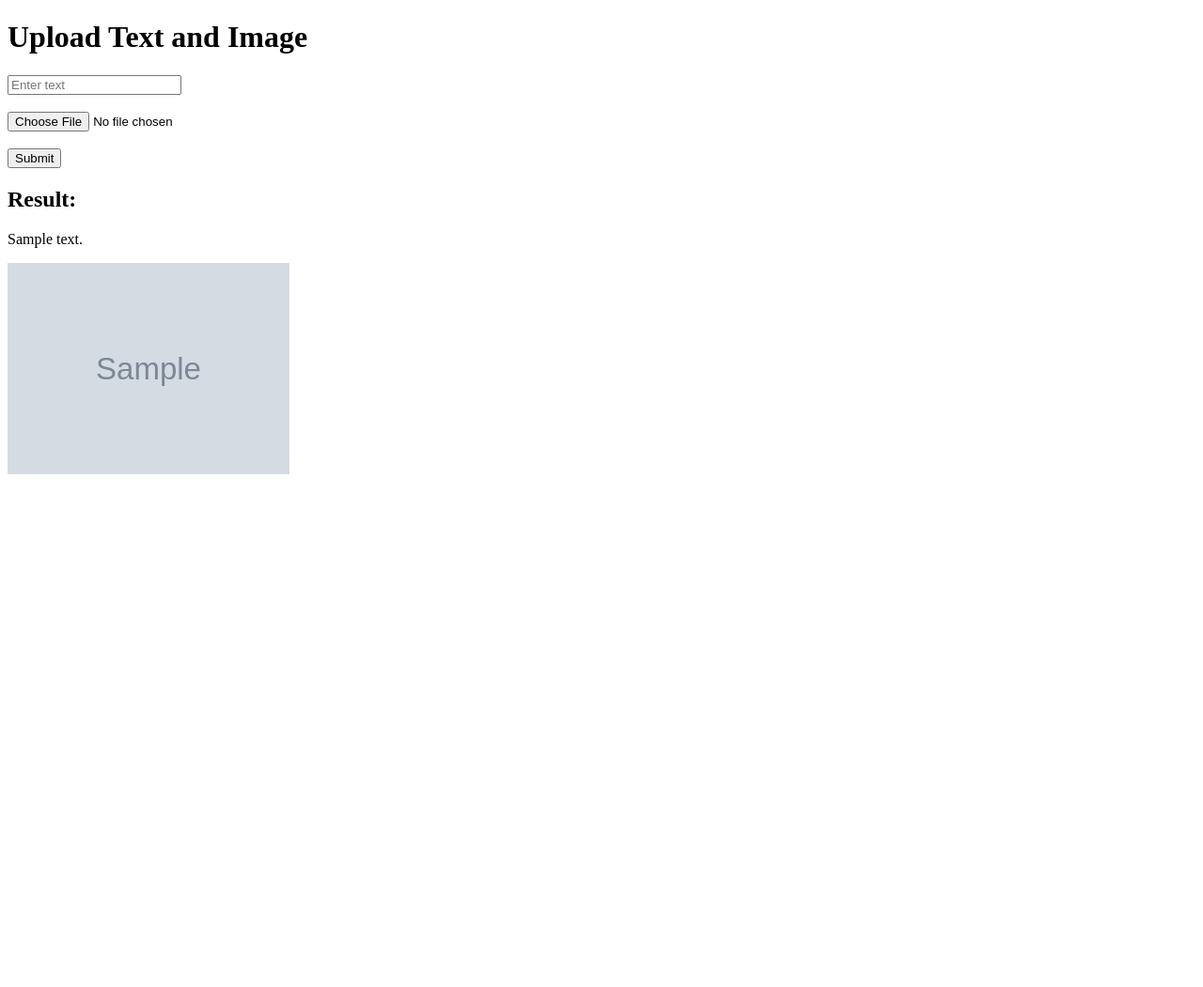
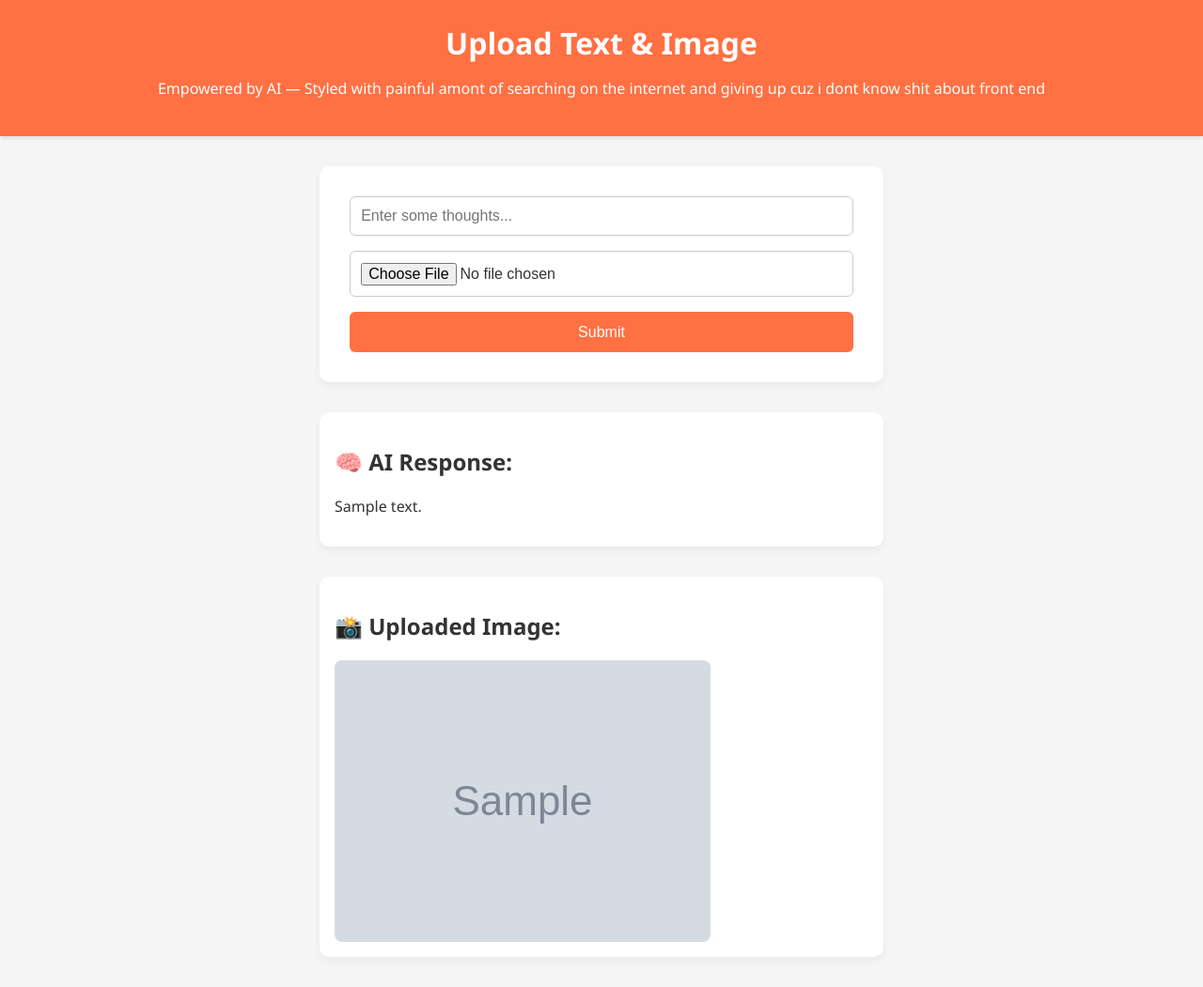
Before and after one commit to Shrawan071/final-SafeBites, a Flask app: template templates/ai.html in a window 1280 px wide. Shown: the whole page at 94% size. Before the commit the page ends 505 px from the top, so only its background shows below. Run offline with Flask 3, Linux system fonts and the light colour scheme; the template is opened without the code that fills it: most values are stand-ins (such as "Sample title", 1, 10 or a date in 2020); grey boxes marked "Sample" are stand-in pictures.

Commit message:
Ai is complete

```diff
--- a/AIshit/genAi.py
+++ b/AIshit/genAi.py
@@ -1,7 +1,7 @@
 from PIL import Image
 from google import genai
 
-key ="ayush"
+key = 'your_key'
 client = genai.Client(api_key=key)
 
 models = ['gemini-2.0-flash-exp','gemini-1.5-flash', 'gemini-2.0-flash', 'gemini-1.0-pro','gemini-1.5-pro']
--- a/main.py
+++ b/main.py
@@ -1,10 +1,11 @@
-from flask import Flask, render_template, request, jsonify, send_from_directory
+from flask import Flask, render_template, request, jsonify, send_from_directory, session, redirect, url_for, session
 from werkzeug.utils import secure_filename
 import sqlite3
 import os
 from AIshit.genAi import ProtocolGenerateContent
 
 app = Flask(__name__)
+app.secret_key = 'something_secure'
 
 # Folder setup
 PERM_UPLOAD_FOLDER = 'uploads'
@@ -60,22 +61,31 @@ def ai():
         if image_file and image_file.filename:
             filename = secure_filename(image_file.filename)
             image_path = os.path.join(app.config['TEMP_UPLOAD_FOLDER'], filename)
-            print(image_path)
             image_file.save(image_path)
             image_url = f"/temp_uploads/{filename}"
-            content = "Tell me the possible allergent in the following food and a general overview on what should i eat with it or after it to maintain a balanced diet. Also some good advise on what maight pair best with the given food and other small tips."
 
-            cam = ProtocolGenerateContent(cnt = content, path=image_path)
+            content = (
+                "Tell me the possible allergent in the following food and a general overview "
+                "on what should I eat with it or after it to maintain a balanced diet. Also some good "
+                "advice on what might pair best with the given food and other small tips. "
+                "IMPORTANTLY: Make it short sweet and understandable in paragraph format and no **. "
+                f"additional info {user_text}"
+            )
+
+            cam = ProtocolGenerateContent(cnt=content, path=image_path)
             res = cam.InputImage()
-        else:
-            filename = "No image uploaded"
+            # Save to session or temp var to flash it during GET
+            session['output_text'] = res
+            session['image_url'] = image_url
 
+        return redirect(url_for('ai'))  # This triggers a fresh GET
 
-
-        output_text = f"Hello World! You sent text: '{user_text}' and image filename: '{filename} \n {res}'"
-
+    # Handle the redirected GET
+    output_text = session.pop('output_text', None)
+    image_url = session.pop('image_url', None)
 
     return render_template('ai.html', output_text=output_text, image_url=image_url)
+
 
 
 
--- a/templates/about.html
+++ b/templates/about.html
@@ -121,7 +121,6 @@
         <li><strong>Backend:</strong> Python</li>
         <li><strong>AI/ML:</strong> Google Gemini</li>
         <li><strong>Database:</strong>SQLite</li>
-        <li><strong>Authentication:</strong> Clerk</li>
         <li><strong>Maps API:</strong>Leaflet.js</li>
 
       </ul>
--- a/templates/ai.html
+++ b/templates/ai.html
@@ -1,23 +1,136 @@
 <!DOCTYPE html>
-<html>
+<html lang="en">
 <head>
-    <title>AI Upload</title>
+  <meta charset="UTF-8" />
+  <meta name="viewport" content="width=device-width, initial-scale=1.0"/>
+  <title>Upload | AI Companion</title>
+  <style>
+    :root {
+      --primary-color: #ff7043;
+      --secondary-color: #f5f5f5;
+      --text-color: #333;
+      --accent-color: #4caf50;
+    }
+
+    body {
+      margin: 0;
+      font-family: 'Segoe UI', Tahoma, Geneva, Verdana, sans-serif;
+      background-color: var(--secondary-color);
+      color: var(--text-color);
+    }
+
+    header {
+      background-color: var(--primary-color);
+      color: white;
+      padding: 1.5rem;
+      text-align: center;
+      box-shadow: 0 2px 4px rgba(0,0,0,0.1);
+    }
+
+    header h1 {
+      margin: 0;
+      font-size: 2rem;
+    }
+
+    .container {
+      padding: 2rem;
+      max-width: 600px;
+      margin: auto;
+    }
+
+    .upload-card {
+      background: white;
+      padding: 2rem;
+      border-radius: 10px;
+      box-shadow: 0 4px 8px rgba(0,0,0,0.05);
+    }
+
+    form {
+      display: flex;
+      flex-direction: column;
+      gap: 1rem;
+    }
+
+    input[type="text"],
+    input[type="file"] {
+      padding: 0.7rem;
+      font-size: 1rem;
+      border: 1px solid #ccc;
+      border-radius: 6px;
+    }
+
+    button {
+      background-color: var(--primary-color);
+      color: white;
+      padding: 0.8rem;
+      font-size: 1rem;
+      border: none;
+      border-radius: 6px;
+      cursor: pointer;
+      transition: background-color 0.3s ease;
+    }
+
+    button:hover {
+      background-color: #e64a19;
+    }
+
+    .result {
+      margin-top: 2rem;
+      padding: 1rem;
+      background-color: #fff;
+      border-radius: 10px;
+      box-shadow: 0 4px 8px rgba(0,0,0,0.05);
+    }
+
+    .result img {
+      display: block;
+      margin-top: 1rem;
+      max-width: 100%;
+      height: auto;
+      border-radius: 8px;
+    }
+
+    @media (max-width: 600px) {
+      .container {
+        padding: 1rem;
+      }
+
+      header h1 {
+        font-size: 1.5rem;
+      }
+    }
+  </style>
 </head>
 <body>
-    <h1>Upload Text and Image</h1>
-    <form method="POST" enctype="multipart/form-data">
-        <input type="text" name="user_text" placeholder="Enter text"><br><br>
-        <input type="file" name="image_file" accept="image/*"><br><br>
+
+  <header>
+    <h1>Upload Text & Image</h1>
+    <p>Empowered by AI — Styled with painful amont of searching on the internet and giving up cuz i dont know shit about front end</p>
+  </header>
+
+  <div class="container">
+    <div class="upload-card">
+      <form method="POST" enctype="multipart/form-data">
+        <input type="text" name="user_text" placeholder="Enter some thoughts...">
+        <input type="file" name="image_file" accept="image/*">
         <button type="submit">Submit</button>
-    </form>
+      </form>
+    </div>
 
     {% if output_text %}
-        <h2>Result:</h2>
-        <p>{{ output_text }}</p>
+    <div class="result">
+      <h2>🧠 AI Response:</h2>
+      <p>{{ output_text }}</p>
+    </div>
     {% endif %}
 
     {% if image_url %}
-        <img src="{{ image_url }}" width="300">
+    <div class="result">
+      <h2>📸 Uploaded Image:</h2>
+      <img src="{{ image_url }}" alt="Uploaded image preview">
+    </div>
     {% endif %}
+  </div>
+
 </body>
 </html>
```
Also changed, not shown: backup.txt (+20 -59 lines), database.db, temp_uploads/2.png (deleted).
